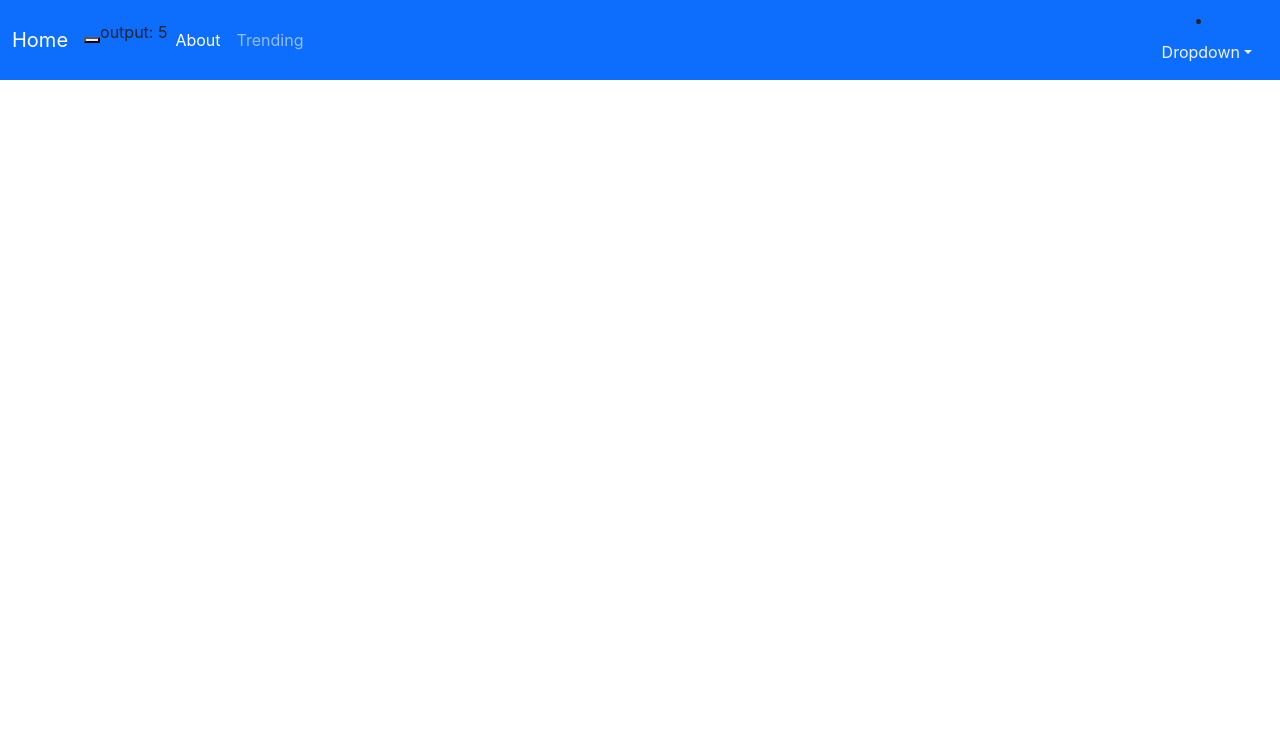
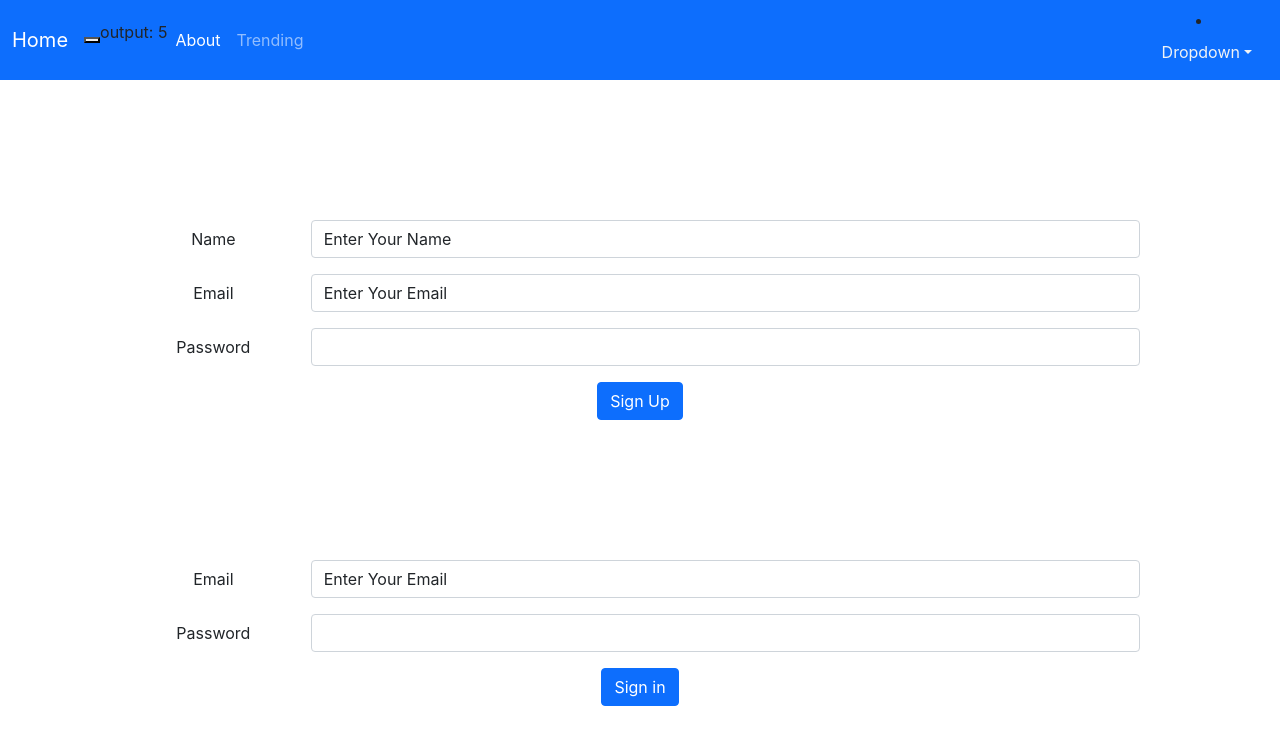
Before and after one commit to pcubedot/blog-app, a React (Create React App) app: page / in a window 1280 px wide. Shown: the top 744 px of the page. Built offline with nearby package versions, Linux system fonts and the light colour scheme.

Commit message:
login-sign up html

```diff
--- a/src/App.js
+++ b/src/App.js
@@ -1,10 +1,14 @@
 import './App.css';
 import Navbar from './components/nav/Navbar';
+import SignUp from './components/login-signup/SignUp';
+import Login from './components/login-signup/Login';
 function App() {
   const menuName = { home: "Home", about:"About",trending: "Trending", loggrdInUser: null};
   return (
     <div className="App">
       <Navbar data={menuName} />
+      <SignUp />
+      <Login />
     </div>
   );
 }
--- /dev/null
+++ b/src/components/login-signup/Login.jsx
@@ -0,0 +1,58 @@
+import React, {useState} from 'react'
+
+const Login = () => {
+
+  const [email, setemail] = useState('Enter Your Email');
+  const [password, setPassword] = useState('');
+
+  const handleSubmit = async (event) => {
+
+    event.preventDefault(); // Prevent the default form submission behavior
+    console.log('Form Submitted');
+    console.log('Name:', password);
+    console.log('Email:', email);
+
+
+  };
+  return (
+    <div>
+      <form style={{ margin: "140px" }} onSubmit={handleSubmit}>
+
+        <div className="row mb-3">
+          <label for="inputEmail3" className="col-sm-2 col-form-label">
+            Email
+          </label>
+          <div className="col-sm-10">
+            <input type="email"
+            value={email}
+            onChange={(e) => setemail(e.target.value)}
+            className="form-control"
+            id="inputEmail3" />
+          </div>
+        </div>
+        <div className="row mb-3">
+          <label for="inputPassword3"  className="col-sm-2 col-form-label">
+            Password
+          </label>
+          <div className="col-sm-10">
+            <input
+              type="password"
+              value={password}
+              onChange={(e) => setPassword(e.target.value)}
+              className="form-control"
+              id="inputPassword3"
+            />
+          </div>
+        </div>
+        <button type="submit" className="btn btn-primary">
+          Sign in
+        </button>
+
+
+      </form>
+
+    </div>
+  )
+}
+
+export default Login
--- /dev/null
+++ b/src/components/login-signup/SignUp.jsx
@@ -0,0 +1,69 @@
+import React, {useState} from 'react'
+
+const SignUp = () => {
+  const [name, setName] = useState('Enter Your Name');
+  const [email, setemail] = useState('Enter Your Email');
+  const [password, setPassword] = useState('');
+
+  const handleSubmit = async (event) => {
+
+    event.preventDefault(); // Prevent the default form submission behavior
+    console.log('Form Submitted');
+    console.log('Name:', password);
+    console.log('Email:', email);
+
+
+  };
+
+  return (
+    <div>
+      <form style={{ margin: "140px" }} onSubmit={handleSubmit}>
+      <div className="row mb-3">
+          <label for="inputName" className="col-sm-2 col-form-label">
+            Name
+          </label>
+          <div className="col-sm-10">
+            <input type="text"
+            value={name}
+            onChange={(e) => setName(e.target.value)}
+            className="form-control"
+            id="inputName3" />
+          </div>
+        </div>
+        <div className="row mb-3">
+          <label for="inputEmail3" className="col-sm-2 col-form-label">
+            Email
+          </label>
+          <div className="col-sm-10">
+            <input type="email"
+            value={email}
+            onChange={(e) => setemail(e.target.value)}
+            className="form-control"
+            id="inputEmail3" />
+          </div>
+        </div>
+        <div className="row mb-3">
+          <label for="inputPassword3"  className="col-sm-2 col-form-label">
+            Password
+          </label>
+          <div className="col-sm-10">
+            <input
+              type="password"
+              value={password}
+              onChange={(e) => setPassword(e.target.value)}
+              className="form-control"
+              id="inputPassword3"
+            />
+          </div>
+        </div>
+        <button type="submit" className="btn btn-primary">
+          Sign Up
+        </button>
+
+
+      </form>
+    </div>
+  )
+}
+
+export default SignUp;
```
